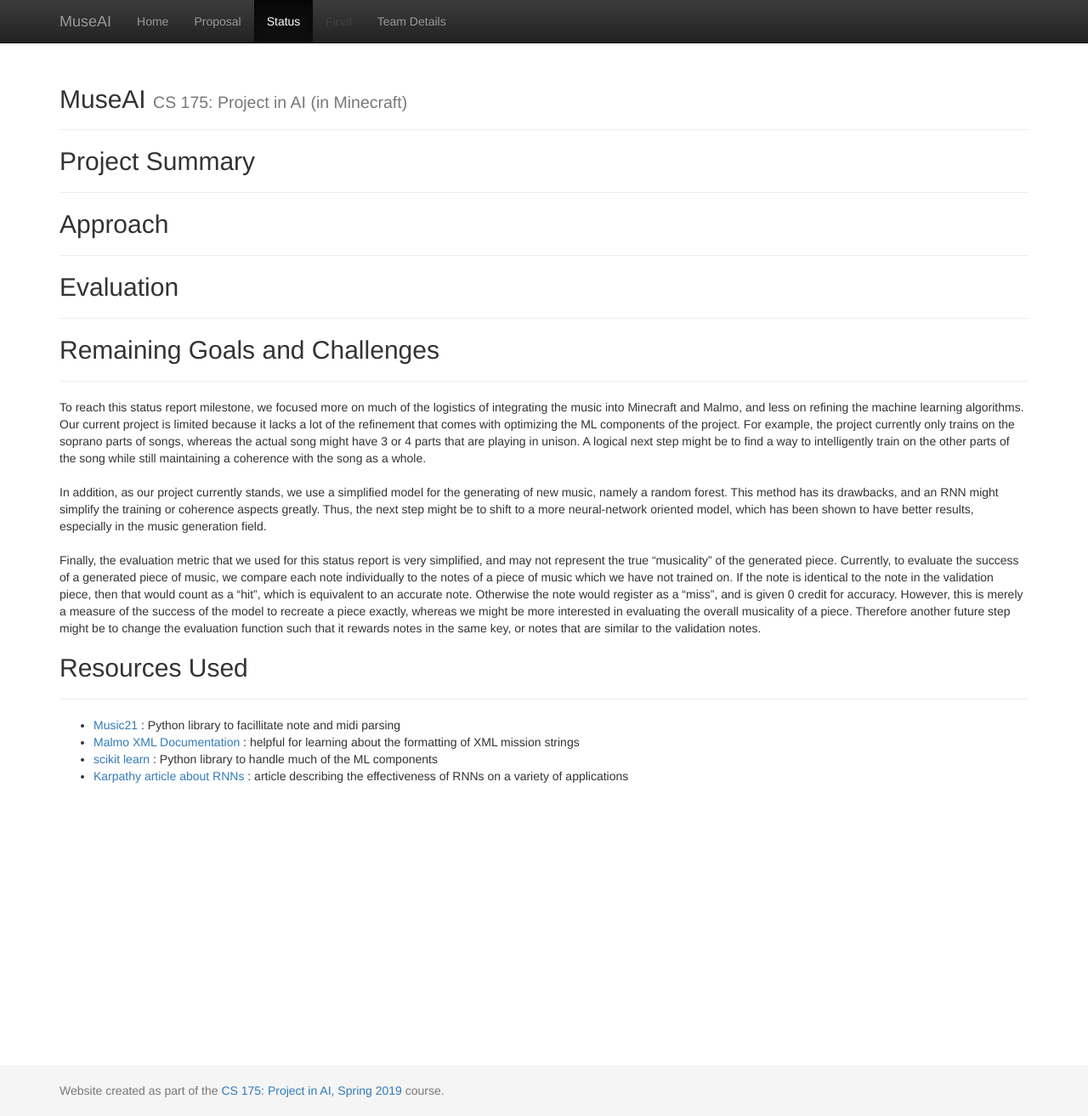
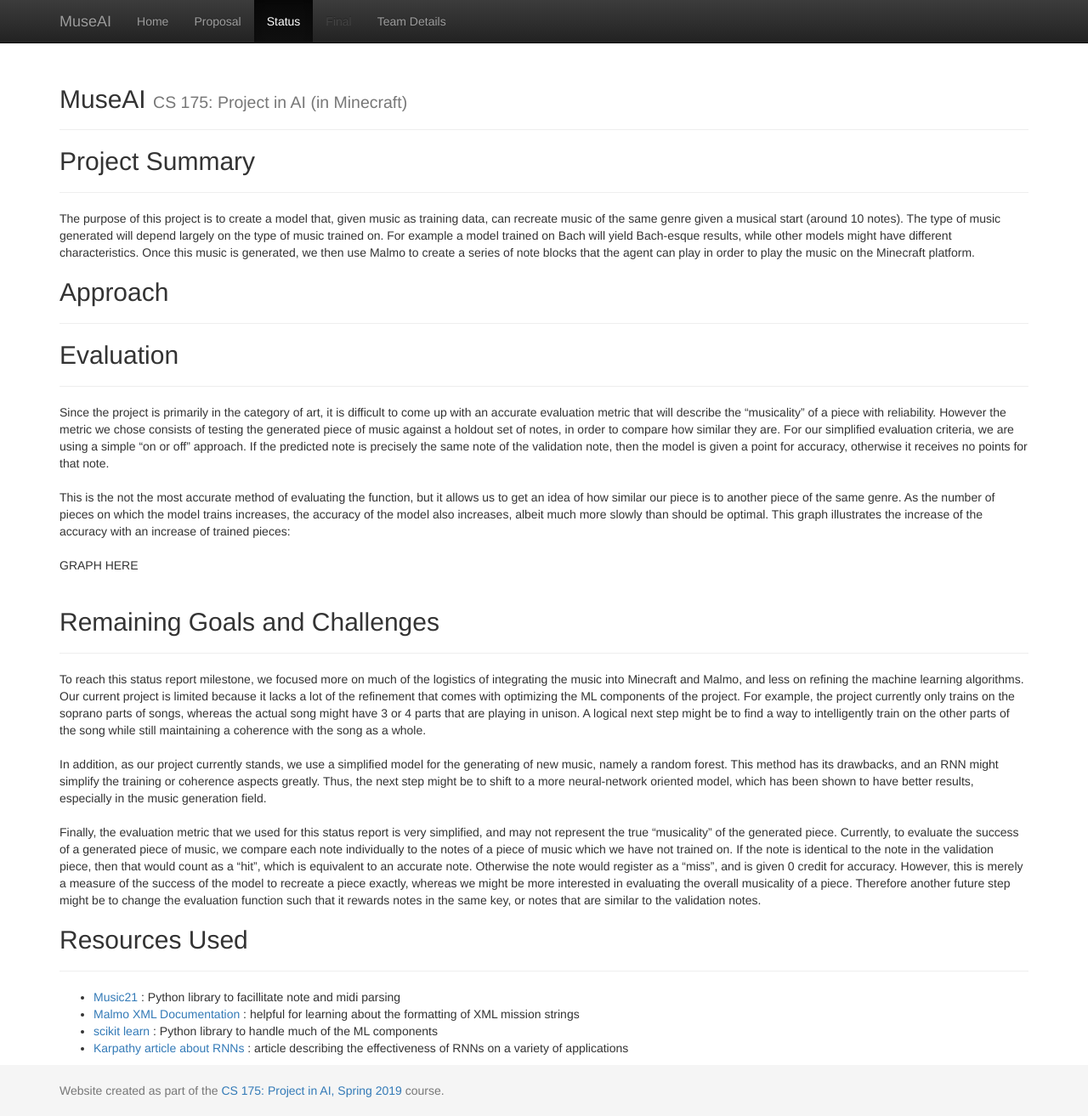
Before and after one commit to DylanAgiman/MuseAI, a Jekyll site: the page built from docs/status.md, in a window 1280 px wide and 1313 px high. Shown: the whole window at 85% size. Built offline with Jekyll 4.4.1, drawn with Linux system fonts in a browser that asks for light colours.

Commit message:
first draft of status paragraphs

```diff
--- a/docs/status.md
+++ b/docs/status.md
@@ -5,12 +5,20 @@ title: Status
 
 ## Project Summary
 ------------------
+The purpose of this project is to create a model that, given music as training data, can recreate music of the same genre given a musical start (around 10 notes). The type of music generated will depend largely on the type of music trained on. For example a model trained on Bach will yield Bach-esque results, while other models might have different characteristics. Once this music is generated, we then use Malmo to create a series of note blocks that the agent can play in order to play the music on the Minecraft platform.
 
 ## Approach
 -----------
 
+
 ## Evaluation
 -------------
+Since the project is primarily in the category of art, it is difficult to come up with an accurate evaluation metric that will describe the "musicality" of a piece with reliability. However the metric we chose consists of testing the generated piece of music against a holdout set of notes, in order to compare how similar they are. For our simplified evaluation criteria, we are using a simple "on or off" approach. If the predicted note is precisely the same note of the validation note, then the model is given a point for accuracy, otherwise it receives no points for that note.
+<br><br>
+This is the not the most accurate method of evaluating the function, but it allows us to get an idea of how similar our piece is to another piece of the same genre. As the number of pieces on which the model trains increases, the accuracy of the model also increases, albeit much more slowly than should be optimal. This graph illustrates the increase of the accuracy with an increase of trained pieces:
+<br><br>
+GRAPH HERE
+<br><br>
 
 ## Remaining Goals and Challenges
 ---------------------------------
```
